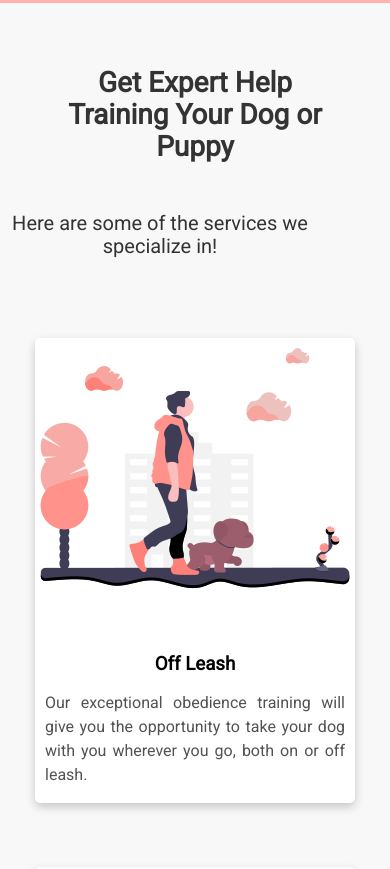
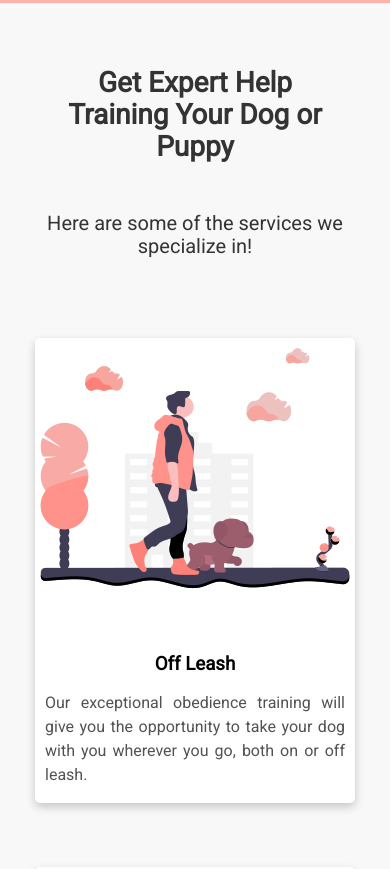
Before and after one commit to mikebabz426/sunset-revamp, a Gatsby site: page / in a window 390 px wide. Shown: the part 841-1710 px from the top of the page. Built offline with nearby package versions, Linux system fonts and the light colour scheme; Gatsby itself is replaced by a stand-in of ours.

Commit message:
fix margin issue on mobile

```diff
--- a/src/pages/index.js
+++ b/src/pages/index.js
@@ -95,7 +95,7 @@ const SubHeadline = styled.h3`
   font-weight: 500;
   text-align: center;
   max-width: 1280;
-  margin: 1rem 0;
+  margin: 1rem auto;
   font-size: 20px;
 
   @media screen and (max-width: 450px) {
```
